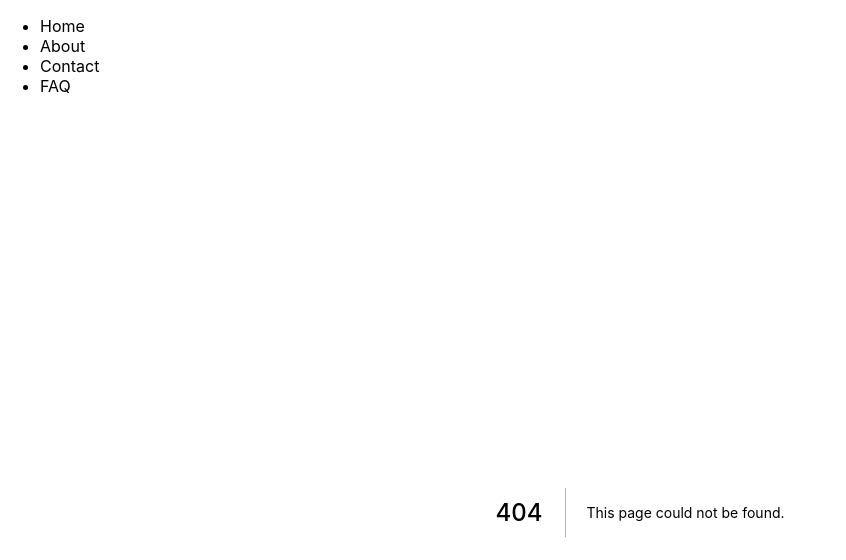
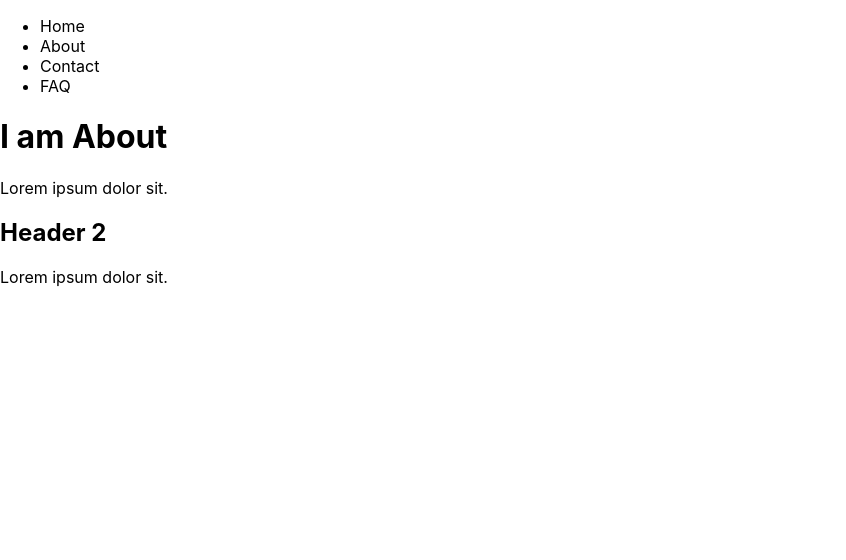
Before and after one commit to Devkant21/Next-BP, a Next.js app: page /About in a window 1280 px wide. Before the commit this address had no page. Shown: the top 560 px of the page, without its empty margins (0-846 px from the left). Built offline with nearby package versions, Linux system fonts and the light colour scheme.

Commit message:
Navbar & About added

```diff
--- a/components/Navbar.js
+++ b/components/Navbar.js
@@ -1,18 +1,16 @@
 import Link from 'next/link'
 // import Navbar from './Navbar'
-
+import About from '../pages/About'
 
 const Navbar = () => {
     return (
         <div>
-            <nav>
-                <ul className='flex'>
-                    <li>
-                        Home
-                    </li>
-                    <li>
-                        About
-                    </li>
+            <nav className='mx-2 my-2'>
+                <ul className='flex px-4 my-4'>
+                    <Link href="/">
+                        <li>Home</li></Link>
+
+                    <Link href="/About"><li>About</li></Link>
                     <li>
                         Contact
                     </li>
--- /dev/null
+++ b/pages/About.js
@@ -0,0 +1,14 @@
+import React from "react";
+const About = () => {
+    return(
+        <div>
+            <h1>I am About</h1>
+            <p>Lorem ipsum dolor sit.</p>
+            <h2>Header 2</h2>
+            <p>Lorem ipsum dolor sit.</p>
+        </div>
+
+    )
+}
+
+export default About
```
